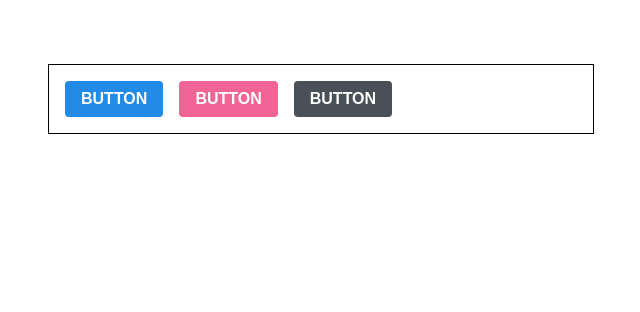
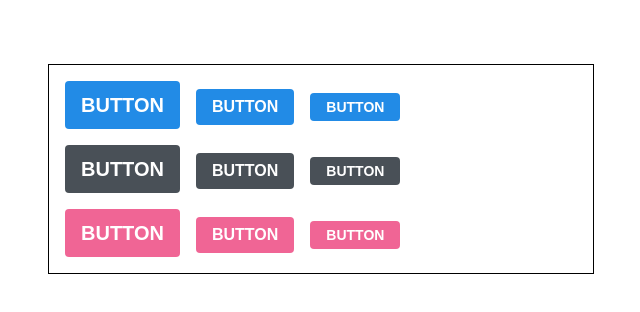
Before and after one commit to min1378/styled-component, a React (Create React App) app in the folder styling-with-styled-components/: page / in a window 1280 px wide. Shown: the top 312 px of the page, without its empty margins (319-959 px from the left). Built offline with nearby package versions, Linux system fonts and the light colour scheme.

Commit message:
Button 컴포넌트 크기 스타일 적용

```diff
--- a/styling-with-styled-components/src/App.js
+++ b/styling-with-styled-components/src/App.js
@@ -10,14 +10,39 @@ const AppBlock = styled.div`
   border: 1px solid black;
   padding: 1rem;
 `;
+const ButtonGroup = styled.div`
+  & + & {
+    margin-top: 1rem;
+  }
+`;
 
 function App() {
   return (
     <ThemeProvider theme={theme}>
       <AppBlock>
-        <Button>BUTTON</Button>
-        <Button color="pink">BUTTON</Button>
-        <Button color="gray">BUTTON</Button>
+        <ButtonGroup>
+          <Button size="large">BUTTON</Button>
+          <Button>BUTTON</Button>
+          <Button size="small">BUTTON</Button>
+        </ButtonGroup>
+        <ButtonGroup>
+          <Button color="gray" size="large">
+            BUTTON
+          </Button>
+          <Button color="gray">BUTTON</Button>
+          <Button color="gray" size="small">
+            BUTTON
+          </Button>
+        </ButtonGroup>
+        <ButtonGroup>
+          <Button color="pink" size="large">
+            BUTTON
+          </Button>
+          <Button color="pink">BUTTON</Button>
+          <Button color="pink" size="small">
+            BUTTON
+          </Button>
+        </ButtonGroup>
       </AppBlock>
     </ThemeProvider>
   );
--- a/styling-with-styled-components/src/components/Button.js
+++ b/styling-with-styled-components/src/components/Button.js
@@ -18,6 +18,27 @@ const colorStyles = css`
   }}
 `;
 
+const sizeStyles = css`
+  ${(props) =>
+    props.size === "large" &&
+    css`
+      height: 3rem;
+      font-size: 1.25rem;
+    `}
+  ${(props) =>
+    props.size === "medium" &&
+    css`
+      height: 2.25rem;
+      font-size: 1rem;
+    `}
+  ${(props) =>
+    props.size === "small" &&
+    css`
+      height: 1.75rem;
+      font-size: 0.875rem;
+    `}
+`;
+
 const StyledButton = styled.button`
   /* 공통 스타일 */
   display: inline-flex;
@@ -31,8 +52,7 @@ const StyledButton = styled.button`
   padding-left: 1rem;
   padding-right: 1rem;
   /* 크기 */
-  font-size: 1rem;
-  height: 2.25rem;
+  ${sizeStyles}
 
   /* 색상 */
   ${colorStyles}
@@ -42,9 +62,9 @@ const StyledButton = styled.button`
   }
 `;
 
-function Button({ children, color, ...rest }) {
+function Button({ children, color, size, ...rest }) {
   return (
-    <StyledButton color={color} {...rest}>
+    <StyledButton color={color} size={size} {...rest}>
       {children}
     </StyledButton>
   );
@@ -53,6 +73,7 @@ function Button({ children, color, ...rest }) {
 // 기본 Props 설정
 Button.defaultProps = {
   color: "blue",
+  size: "medium",
 };
 
 export default Button;
```
Also changed, not shown: 2 other files (tests, documents, lock files or other folders).
